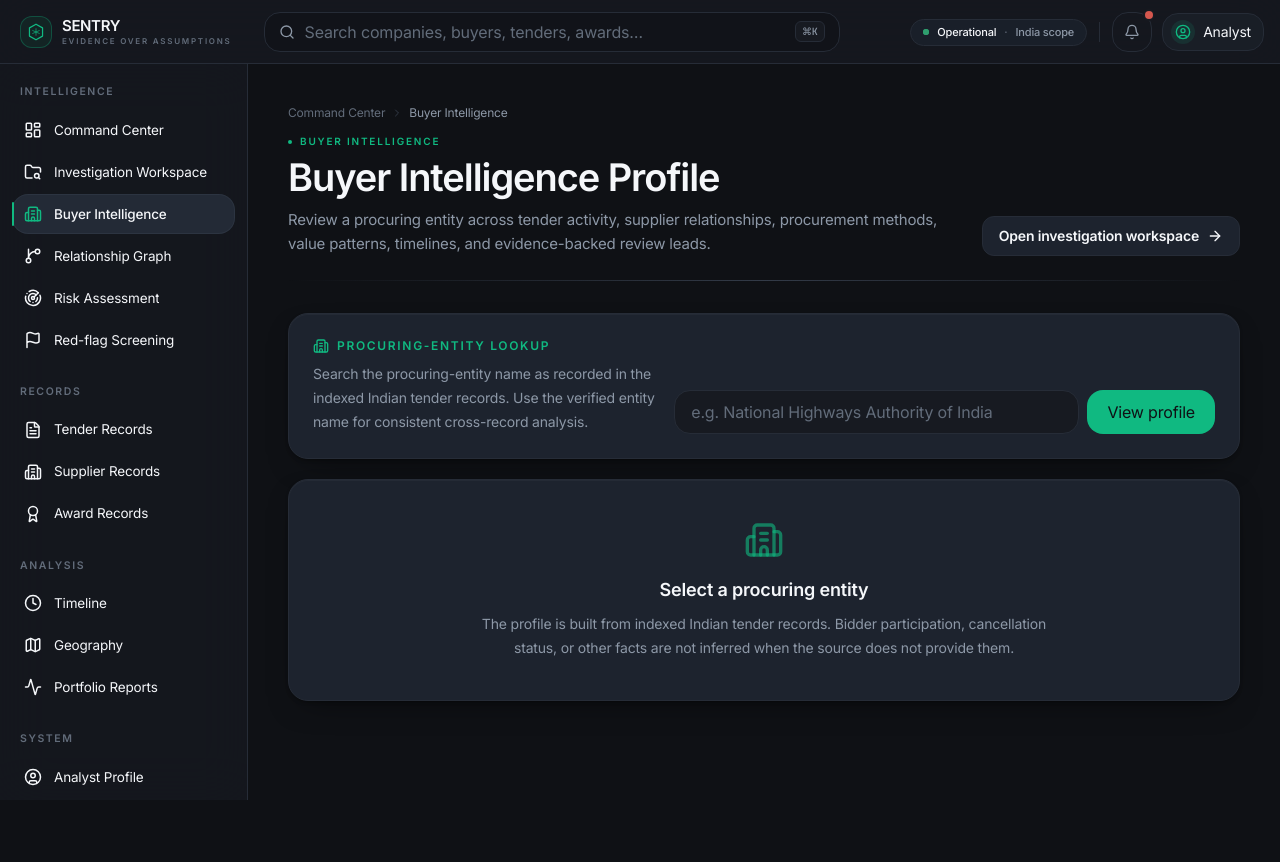
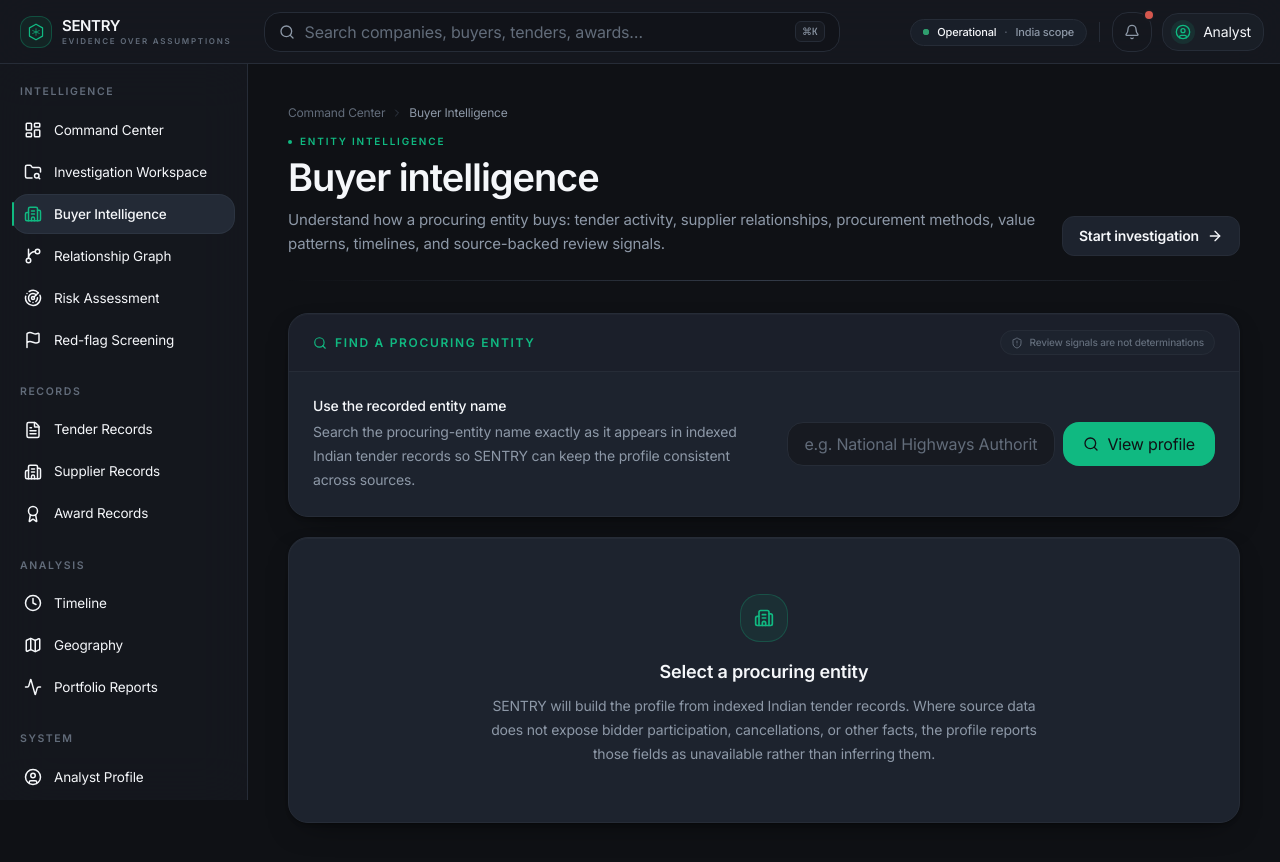
Before and after one commit to prince-sankhla/sentry, a Next.js app in the folder frontend/: page /buyers in a window 1280 px wide. Before the commit the page ends 800 px from the top, so only its background shows below. Built offline with nearby package versions, Linux system fonts and the light colour scheme; no server answers.

Commit message:
Polish buyer intelligence page for entity-first UX

```diff
--- a/frontend/src/app/buyers/page.tsx
+++ b/frontend/src/app/buyers/page.tsx
@@ -1,5 +1,5 @@
 import Link from "next/link";
-import { ArrowRight, Building2 } from "lucide-react";
+import { ArrowRight, Building2, Search, ShieldAlert } from "lucide-react";
 
 import { PageHeader, PageShell } from "@/components/ui/page";
 import { SurfaceCard } from "@/components/ui/card";
@@ -18,9 +18,9 @@
   return (
     <PageShell>
       <PageHeader
-        eyebrow="Buyer Intelligence"
-        title="Buyer Intelligence Profile"
-        subtitle="Review a procuring entity across tender activity, supplier relationships, procurement methods, value patterns, timelines, and evidence-backed review leads."
+        eyebrow="Entity Intelligence"
+        title="Buyer intelligence"
+        subtitle="Understand how a procuring entity buys: tender activity, supplier relationships, procurement methods, value patterns, timelines, and source-backed review signals."
         breadcrumb={[
           { label: "Command Center", href: "/" },
           { label: "Buyer Intelligence" }
@@ -28,26 +28,37 @@
         actions={
           <Link
             href="/investigations"
-            className="inline-flex h-10 items-center justify-center gap-2 rounded-lg border border-border bg-surface px-4 text-sm font-semibold text-text transition hover:border-border-strong"
+            className="inline-flex h-10 items-center justify-center gap-2 rounded-lg border border-border bg-surface px-4 text-sm font-semibold text-text transition hover:border-border-strong hover:bg-surface-2"
           >
-            Open investigation workspace
+            Start investigation
             <ArrowRight className="h-4 w-4" />
           </Link>
         }
       />
 
-      <SurfaceCard className="mb-5 overflow-hidden p-5 md:p-6">
-        <div className="flex flex-col gap-4 lg:flex-row lg:items-end lg:justify-between">
-          <div>
+      <SurfaceCard className="mb-5 overflow-hidden">
+        <div className="border-b border-border bg-bg-2/30 px-5 py-4 md:px-6">
+          <div className="flex flex-wrap items-center justify-between gap-3">
             <div className="flex items-center gap-2 text-xs font-semibold uppercase tracking-[0.14em] text-accent">
-              <Building2 className="h-4 w-4" />
-              Procuring-entity lookup
+              <Search className="h-3.5 w-3.5" />
+              Find a procuring entity
             </div>
-            <div className="mt-2 max-w-xl text-sm leading-6 text-muted">
-              Search the procuring-entity name as recorded in the indexed Indian tender records. Use the verified entity name for consistent cross-record analysis.
+            <span className="inline-flex items-center gap-1.5 rounded-full border border-border bg-surface px-2.5 py-1 text-[10px] font-medium text-faint">
+              <ShieldAlert className="h-3 w-3" />
+              Review signals are not determinations
+            </span>
           </div>
         </div>
-          <form className="flex w-full max-w-2xl gap-2" action="/buyers">
+
+        <div className="p-5 md:p-6">
+          <div className="grid gap-5 lg:grid-cols-[1fr_auto] lg:items-center">
+            <div>
+              <div className="text-sm font-medium text-text">Use the recorded entity name</div>
+              <p className="mt-1 max-w-2xl text-sm leading-6 text-muted">
+                Search the procuring-entity name exactly as it appears in indexed Indian tender records so SENTRY can keep the profile consistent across sources.
+              </p>
+            </div>
+            <form className="flex w-full gap-2 lg:max-w-2xl" action="/buyers">
               <label className="sr-only" htmlFor="buyer-name">Procuring-entity name</label>
               <input
                 id="buyer-name"
@@ -56,19 +67,25 @@
                 placeholder="e.g. National Highways Authority of India"
                 className="h-11 min-w-0 flex-1 rounded-xl border border-border bg-bg-2 px-4 text-sm text-text outline-none transition placeholder:text-faint focus:border-accent/50 focus:ring-4 focus:ring-accent/10"
               />
-            <button className="h-11 rounded-xl bg-accent px-5 text-sm font-semibold text-bg transition hover:brightness-110" type="submit">
+              <button className="inline-flex h-11 items-center gap-2 rounded-xl bg-accent px-5 text-sm font-semibold text-bg transition hover:brightness-110" type="submit">
+                <Search className="h-4 w-4" />
                 View profile
               </button>
             </form>
           </div>
+        </div>
       </SurfaceCard>
 
-      {buyer ? <BuyerKundaliPanel buyer={buyer} /> : (
-        <SurfaceCard className="p-10 text-center">
-          <Building2 className="mx-auto h-10 w-10 text-accent/60" />
+      {buyer ? (
+        <BuyerKundaliPanel buyer={buyer} />
+      ) : (
+        <SurfaceCard className="p-10 text-center md:p-14">
+          <span className="mx-auto grid h-12 w-12 place-items-center rounded-2xl border border-accent/25 bg-accent/[0.08] text-accent">
+            <Building2 className="h-5 w-5" />
+          </span>
           <div className="mt-4 text-lg font-semibold text-text">Select a procuring entity</div>
           <p className="mx-auto mt-2 max-w-xl text-sm leading-6 text-muted">
-            The profile is built from indexed Indian tender records. Bidder participation, cancellation status, or other facts are not inferred when the source does not provide them.
+            SENTRY will build the profile from indexed Indian tender records. Where source data does not expose bidder participation, cancellations, or other facts, the profile reports those fields as unavailable rather than inferring them.
           </p>
         </SurfaceCard>
       )}
```
Lines whose indentation alone changed are shown as unchanged.
